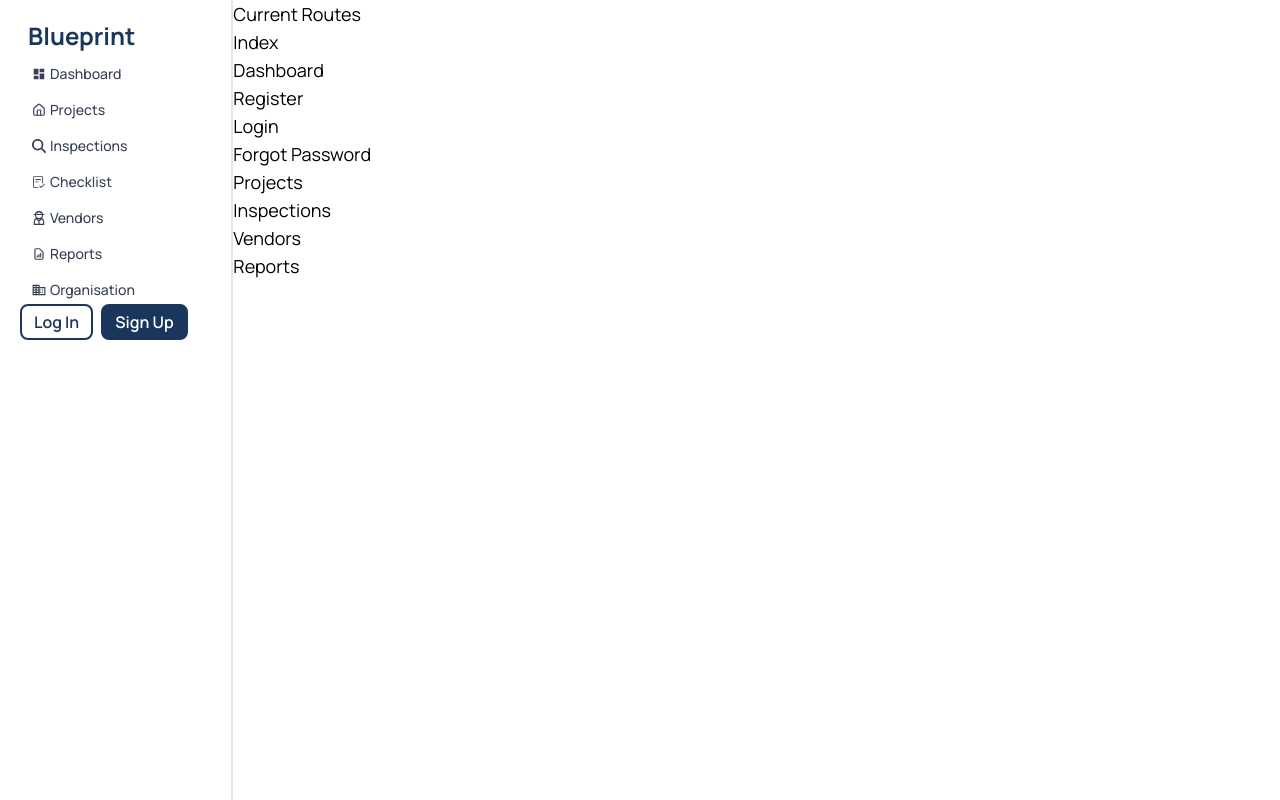
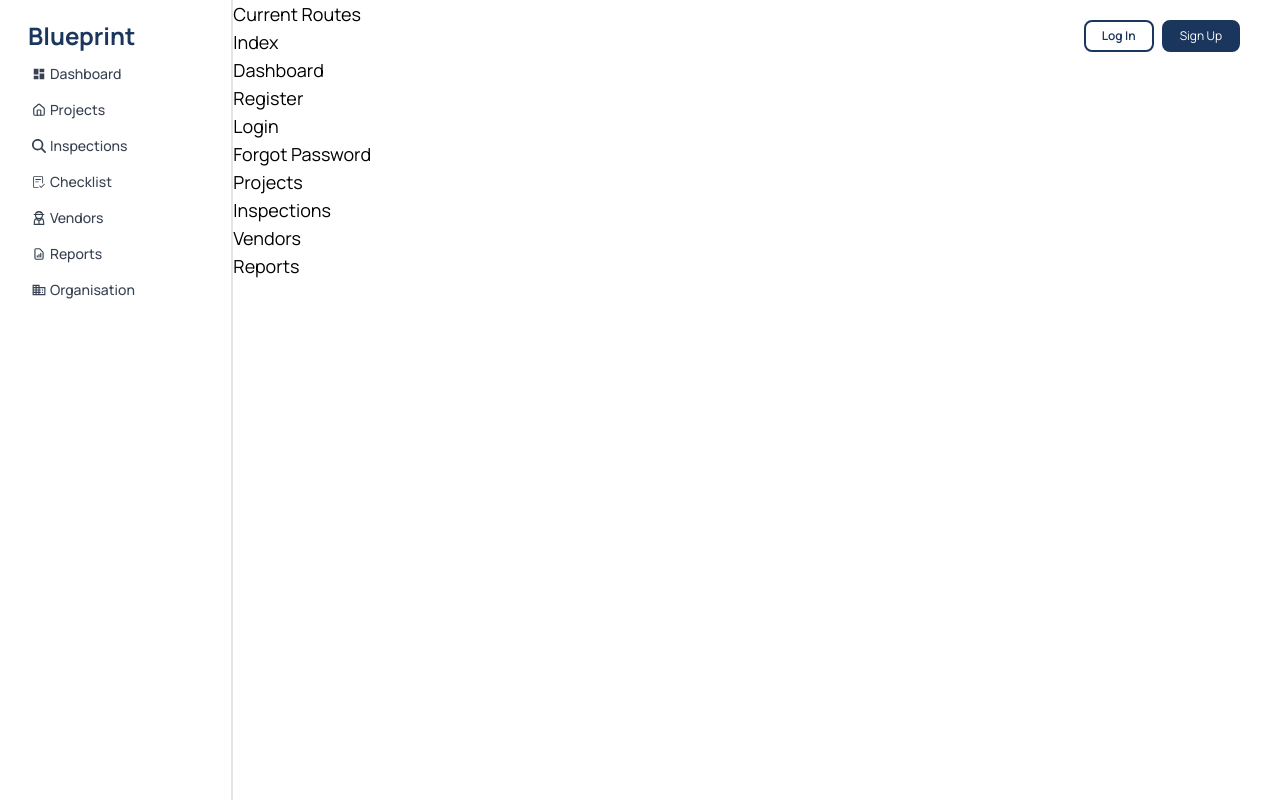
Before and after one commit to BronsonChaker/blueprint-web, a React (Vite) app: page / in a window 1280 px wide. Built offline with nearby package versions, Linux system fonts and the light colour scheme.

Commit message:
Navbar: Login/Register Link/Buttons UI updated

```diff
--- a/src/components/Buttons/LoginButton.tsx
+++ b/src/components/Buttons/LoginButton.tsx
@@ -3,7 +3,7 @@ export default function LoginButton() {
   return (
     <Link
       to="/login"
-      className="flex items-center font-semibold border-2 rounded-lg px-3 py-0.5 text-primary border-primary hover:cursor-pointer hover:opacity-80"
+      className="flex items-center font-semibold border-2 rounded-lg px-4 py-1.5 text-primary border-primary text-xs hover:cursor-pointer hover:opacity-70"
     >
       Log In
     </Link>
--- a/src/components/Buttons/SingupButton.tsx
+++ b/src/components/Buttons/SingupButton.tsx
@@ -4,7 +4,7 @@ export default function SignupButton() {
   return (
     <Link
       to="/register"
-      className="flex items-center font-semibold border-2 rounded-lg px-3 py-1 text-white border-primary bg-primary hover:cursor-pointer hover:opacity-80"
+      className="flex items-center font-mdeium border-2 rounded-lg px-4 py-1.5 text-white border-primary bg-primary text-xs hover:cursor-pointer hover:opacity-80"
     >
       Sign Up
     </Link>
--- a/src/components/Navbar/Navbar.jsx
+++ b/src/components/Navbar/Navbar.jsx
@@ -49,7 +49,7 @@ export default function Navbar() {
       {user ? (
         <UserDropdown/>
       ) : (
-        <div className="flex flex-row gap-2">
+        <div className="absolute top-5 right-10 flex flex-row gap-2">
           <LoginButton />
           <SignupButton />
         </div>
--- a/src/components/projects/ProjectTable.jsx
+++ b/src/components/projects/ProjectTable.jsx
@@ -1,4 +1,4 @@
-import ProjectTableRow from "../projects/ProjectTableRow";
+import ProjectTableRow from "./ProjectTableRow";
 import { getJobs } from "../../api/endpoints/projects";
 import { useEffect, useState} from "react";
 import { useNavigate } from "react-router";
```
